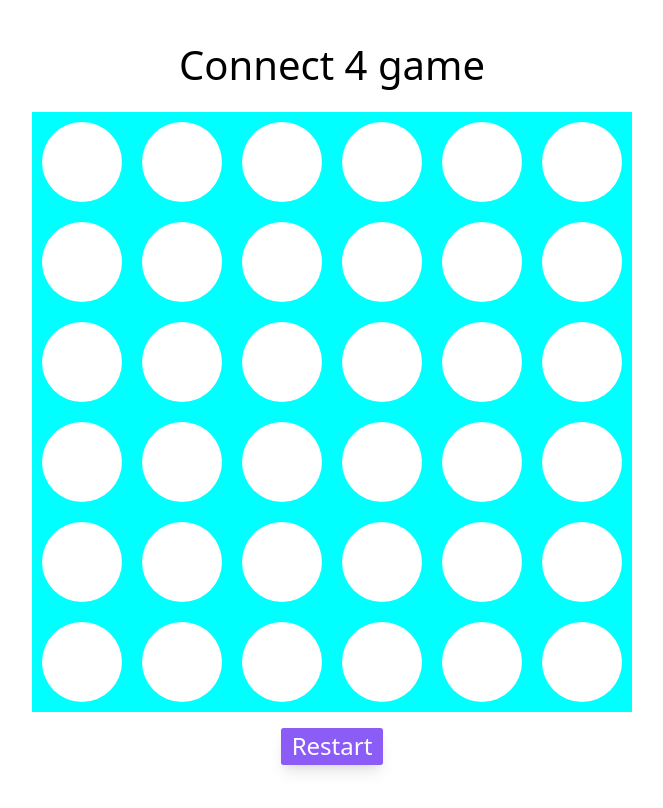
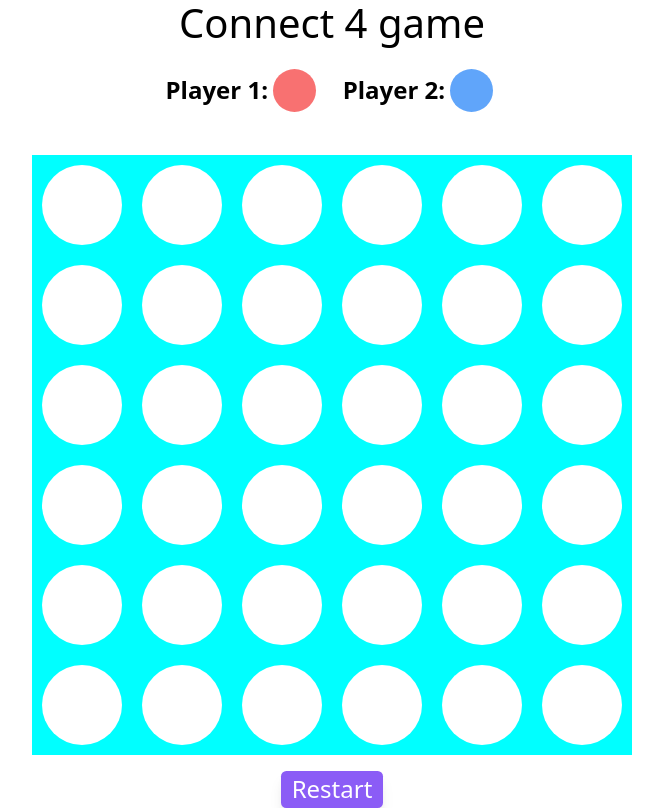
Before and after one commit to shubhsk88/connect-4, a React (Create React App) app: page / in a window 1280 px wide. Shown: the whole page, without its empty margins (308-971 px from the left). Built offline with nearby package versions, Linux system fonts and the light colour scheme.

Commit message:
Adding the styling

```diff
--- a/src/App.js
+++ b/src/App.js
@@ -6,6 +6,7 @@ import Board from './components/Board';
 import { checkWinner, createArray, getRowIdx, isValid } from './utils';
 import PlayContext from './context/PlayContext';
 import Text from './components/Text';
+import Instruction from './components/Instruction;';
 
 
 
@@ -54,12 +55,13 @@ function App() {
   return (
     <div className="flex flex-col justify-center h-screen items-center">
       <div className="py-10 text-6xl ">Connect 4 game</div>
+      <Instruction />
 
       <PlayContext.Provider value={play}>
 
         {isOver ? <Text text={result} /> : <Board board={board} />}
       </PlayContext.Provider>
-      <button onClick={restart} className="px-4 py-2 bg-purple-500 hover:bg-purple-700 text-white rounded shadow-lg my-6 text-4xl">Restart</button>
+      <button onClick={restart} className="px-4 py-2 bg-purple-500 hover:bg-purple-700 text-white rounded-lg shadow-lg my-6 text-4xl">Restart</button>
 
     </div>
   );
--- /dev/null
+++ b/src/components/Instruction;.js
@@ -0,0 +1,24 @@
+import React from 'react'
+
+const Instruction = () => {
+    return (
+        <div className="flex  mb-16" >
+            <div className=" flex mx-4 items-center">
+                <h2 className="text-4xl font-bold">Player 1:</h2>
+                <div className="w-16 h-16 mx-2 bg-red-400 rounded-full" />
+            </div>
+            <div className="mx-4 flex items-center ">
+
+                <h2 className="text-4xl font-bold">
+
+                Player 2:
+
+                </h2>
+                <div className="w-16 h-16  mx-2 bg-blue-400 rounded-full" />
+            </div>
+
+        </div>
+    )
+}
+
+export default Instruction;
```
